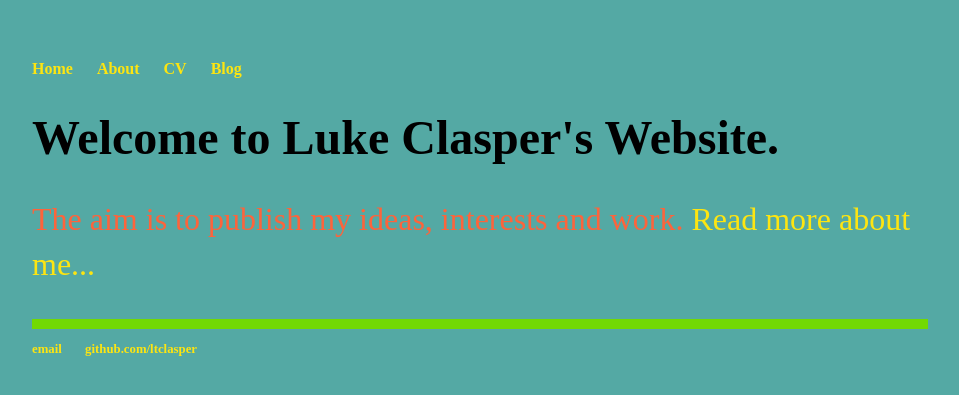
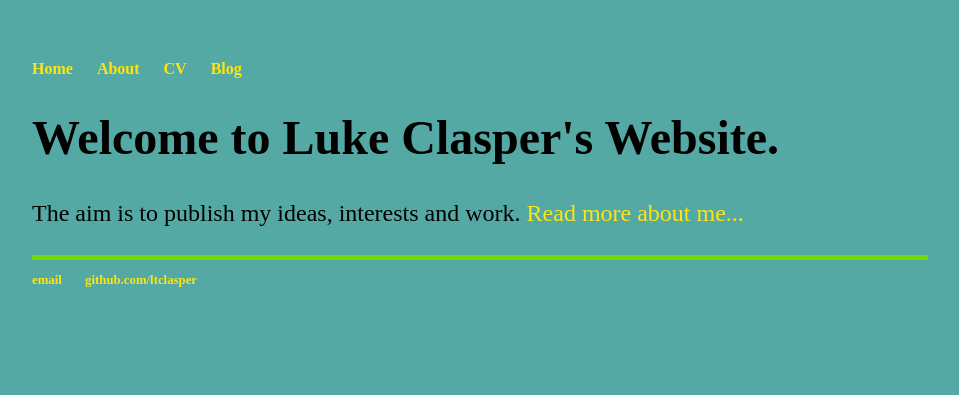
Before and after one commit to ltclasper/ltclasper.github.io, a Jekyll site: the page built from index.html, in a window 1280 px wide. Shown: the top 395 px of the page, without its empty margins (160-1119 px from the left). Built offline with Jekyll 4.4.1, drawn with Linux system fonts in a browser that asks for light colours.

Commit message:
Update main.css

```diff
--- a/css/main.css
+++ b/css/main.css
@@ -25,14 +25,14 @@ h1 {
     font-family:'Montserrat';
 }
 p {
-    font-size: 2em;
+    font-size: 1.5em;
     line-height: 1.4em;
-    color: #FD643B;
+    color: #000000;
 
 
 }
 footer {
-    border-top: 10px solid #72D903;
+    border-top: 5px solid #72D903;
     font-size: .8em;
 }
 
```
